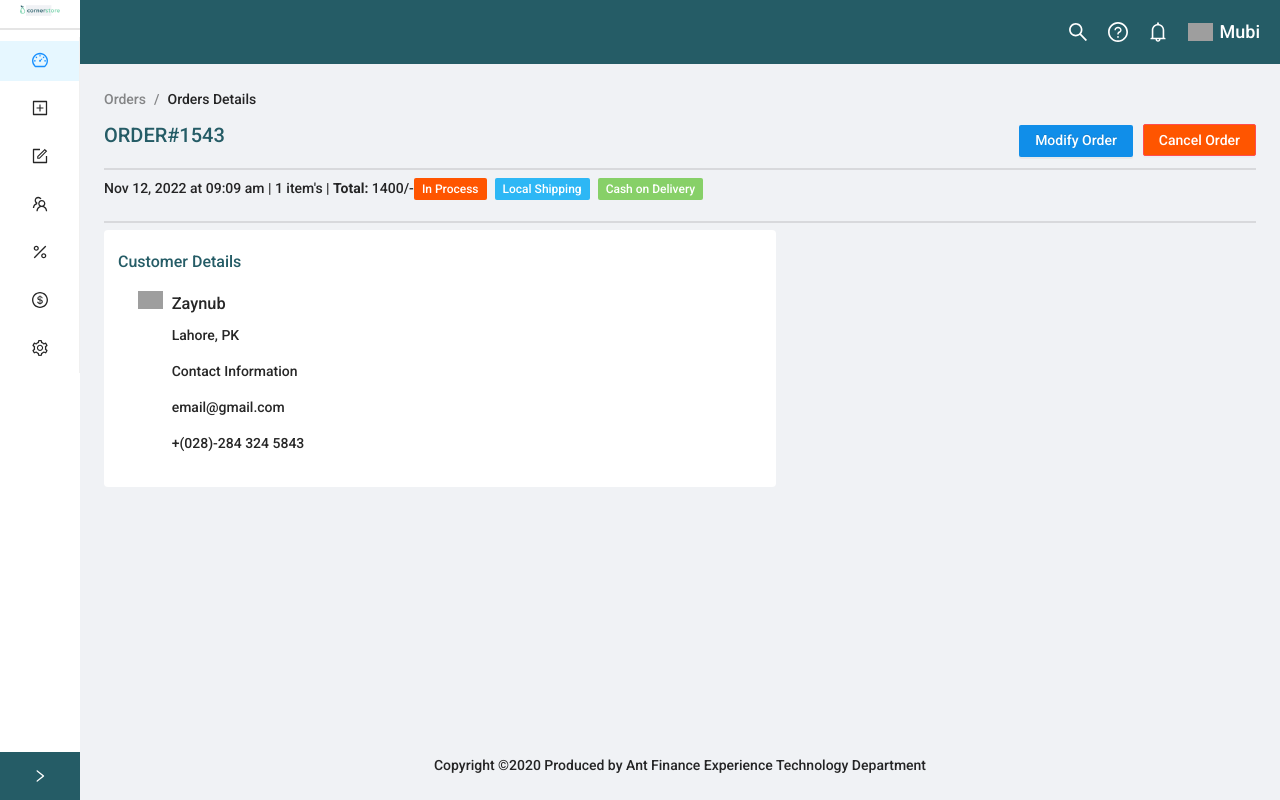
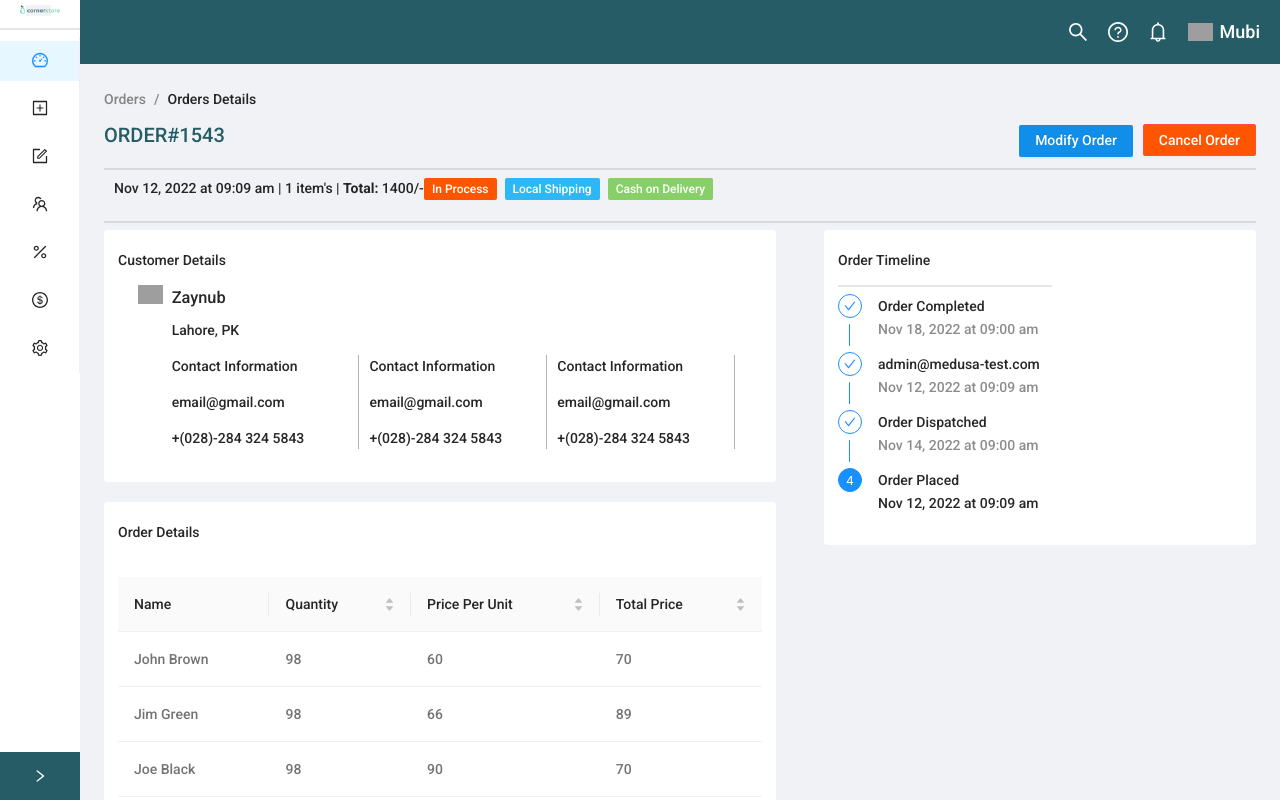
Before and after one commit to mubashar-nouman/Corner-Store, a React (Create React App) app: page /subscription in a window 1280 px wide. Shown: the top 800 px of the page. Built offline with nearby package versions, Linux system fonts and the light colour scheme; grey boxes are pictures that could not be loaded.

Commit message:
one more box added

```diff
--- a/src/Pages/Dashboard/Store Settings/FirstStep.js
+++ b/src/Pages/Dashboard/Store Settings/FirstStep.js
@@ -95,7 +95,7 @@ const FirstStep = () => {
                   <Col
                     xs={24}
                     sm={{ span: 16, offset: 8 }}
-                    md={{ span: 14, offset: 7}}
+                    md={{ span: 14, offset: 5}}
                   >
                     <p>Store Description Should be within 90 words</p>
                   </Col>
--- a/src/Pages/Orders/Processing.css
+++ b/src/Pages/Orders/Processing.css
@@ -11,18 +11,25 @@
 }
 .right_col_container {
   background-color: white;
+  padding: 19px 14px;
+  border-radius: 4px;
 }
 hr {
   opacity: 0.5;
 }
-#cutomer_detail {
+#cutomer_detail #order_details {
   font-weight: 500;
   font-size: 1.6rem;
-  color: #255C66;
-
+  color: #255c66;
 }
-.left_col_container{
-    background-color: #fff;
-    padding: 19px 14px;
-    border-radius: 4px;
+.left_col_container {
+  background-color: #fff;
+  padding: 19px 14px;
+  border-radius: 4px;
 }
+.left_second{
+  background-color: #fff;
+  padding: 19px 14px;
+  border-radius: 4px;
+  margin-top: 2rem;
+}
--- a/src/Pages/Orders/Processing.js
+++ b/src/Pages/Orders/Processing.js
@@ -1,7 +1,75 @@
 import React from "react";
-import { Breadcrumb, Row, Col, Button, Divider, Tag } from "antd";
+import { Breadcrumb, Row, Col, Button, Steps, Tag, Table } from "antd";
 import "./Processing.css";
 import User from "../../img/profile.png";
+const { Step } = Steps;
+
+const columns = [
+  {
+    title: 'Name',
+    dataIndex: 'name',
+  },
+  {
+    title: 'Quantity',
+    dataIndex: 'chinese',
+    sorter: {
+      compare: (a, b) => a.chinese - b.chinese,
+      multiple: 3,
+    },
+  },
+  {
+    title: 'Price Per Unit',
+    dataIndex: 'math',
+    sorter: {
+      compare: (a, b) => a.math - b.math,
+      multiple: 2,
+    },
+  },
+  {
+    title: 'Total Price',
+    dataIndex: 'english',
+    sorter: {
+      compare: (a, b) => a.english - b.english,
+      multiple: 1,
+    },
+  },
+];
+const data = [
+  {
+    key: '1',
+    name: 'John Brown',
+    chinese: 98,
+    math: 60,
+    english: 70,
+  },
+  {
+    key: '2',
+    name: 'Jim Green',
+    chinese: 98,
+    math: 66,
+    english: 89,
+  },
+  {
+    key: '3',
+    name: 'Joe Black',
+    chinese: 98,
+    math: 90,
+    english: 70,
+  },
+  {
+    key: '4',
+    name: 'Jim Red',
+    chinese: 88,
+    math: 99,
+    english: 89,
+  },
+];
+
+
+
+
+
+
 
 const Processing = () => {
   return (
@@ -44,7 +112,7 @@ const Processing = () => {
       </Row>
 
       <hr />
-      <Row style={{ display: "flex", justifyContent: "flex-start" }}>
+      <Row style={{ display: "flex", justifyContent: "flex-start", marginLeft:"10px" }}>
         <Col>
           <p>
             Nov 12, 2022 at 09:09 am | <span>1</span> item's | <b>Total:</b>{" "}
@@ -58,7 +126,7 @@ const Processing = () => {
       <hr />
 
       <Row>
-        <Col md={14}>
+        <Col md={14} style={{alignSelf:'flex-start'}}>
           <div className="left_col_container">
             <div className="first_left_card">
               <Row>
@@ -67,7 +135,7 @@ const Processing = () => {
                 </Col>
               </Row>
               <Row>
-                <Col xs={2} style={{alignSelf: 'flex-start'}}>
+                <Col xs={2} style={{ alignSelf: "flex-start" }}>
                   <img
                     style={{ width: "2.5rem" }}
                     id="profile_img"
@@ -81,8 +149,40 @@ const Processing = () => {
                 </Col>
               </Row>
               <Row>
-                <Col offset={2}>
-                  <div className="" style={{borderRight: '1px solid rba(255,255,255,0.1)', paddingRight: '10px'}}>
+                <Col lg={{ span: 7, offset: 2 }}>
+                  <div
+                    className=""
+                    style={{
+                      borderRight: "1px solid #0000004d",
+                      paddingRight: "5px",
+                    }}
+                  >
+                    <p>Contact Information</p>
+                    <p>email@gmail.com</p>
+                    <p>+(028)-284 324 5843</p>
+                  </div>
+                </Col>
+                <Col lg={7} style={{ paddingLeft: "10px" }}>
+                  <div
+                    className=""
+                    style={{
+                      borderRight: "1px solid #0000004d",
+                      paddingRight: "10px",
+                    }}
+                  >
+                    <p>Contact Information</p>
+                    <p>email@gmail.com</p>
+                    <p>+(028)-284 324 5843</p>
+                  </div>
+                </Col>
+                <Col lg={7} style={{ paddingLeft: "10px" }}>
+                  <div
+                    className=""
+                    style={{
+                      borderRight: "1px solid #0000004d",
+                      paddingRight: "10px",
+                    }}
+                  >
                     <p>Contact Information</p>
                     <p>email@gmail.com</p>
                     <p>+(028)-284 324 5843</p>
@@ -91,11 +191,56 @@ const Processing = () => {
               </Row>
             </div>
           </div>
+            <div className="left_second">
+              <Row>
+                <Col>
+                <p id="order_details">Order Details</p>
+                </Col>
+              </Row>
+              <Row>
+                <Col md={24}>
+                <Table columns={columns} dataSource={data} />
+                </Col>
+              </Row>
+
+
+
+
+
+
+            </div>
         </Col>
 
-        <Col md={{ span: 9, offset: 1 }}>
+        <Col md={{ span: 9, offset: 1 }} style={{ alignSelf: 'flex-start'}}>
           <div className="right_col_container">
-            <Row></Row>
+            <Row>
+              <Col>
+                <Row>
+                  <Col>
+                    <p id="cutomer_detail">Order Timeline</p>
+                    <hr />
+                    <Steps direction="vertical" size="small" current={3}>
+                      <Step
+                        title="Order Completed"
+                        description="Nov 18, 2022 at 09:00 am"
+                      />
+                      <Step
+                        title="admin@medusa-test.com"
+                        description="Nov 12, 2022 at 09:09 am"
+                      />
+                      <Step
+                        title="Order Dispatched"
+                        description="Nov 14, 2022 at 09:00 am"
+                      />
+                      <Step
+                        title="Order Placed"
+                        description="Nov 12, 2022 at 09:09 am"
+                      />
+                    </Steps>
+                  </Col>
+                </Row>
+              </Col>
+            </Row>
           </div>
         </Col>
       </Row>
```
